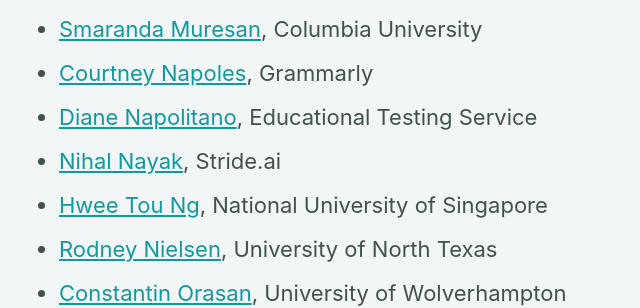
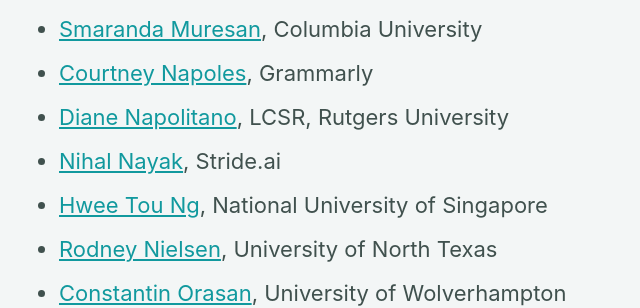
Before and after one commit to sigedu-org/website, a Jekyll site: the page built from _pages/members.md, in a window 1280 px wide and 900 px high, scrolled down 4119 px. Shown: the part 156-464 px from the top of the window, without its empty margins (303-943 px from the left). Built offline with Jekyll 4.4.1, drawn with Linux system fonts in a browser that asks for light colours; cached includes are drawn as plain includes; nearby versions of some CDN libraries.

Commit message:
Updated affiliation for a SIG EDU member

```diff
--- a/_pages/members.md
+++ b/_pages/members.md
@@ -97,7 +97,7 @@ toc: false
 - Verena Möller, Université catholique de Louvain<br/>
 - <a href="http://www.cs.columbia.edu/~smara/">Smaranda	Muresan</a>, Columbia University<br/>
 - <a href="http://cs.jhu.edu/~napoles">Courtney Napoles</a>, Grammarly<br/>
-- <a href="http://diane.sdf-us.org">Diane Napolitano</a>, Educational Testing Service<br/>
+- <a href="http://diane.sdf-us.org">Diane Napolitano</a>, LCSR, Rutgers University<br/>
 - <a href="iampuntre.github.io">Nihal Nayak</a>, Stride.ai<br/>
 - <a href="http://www.comp.nus.edu.sg/~nght/">Hwee Tou Ng</a>, National University of Singapore<br/>
 - <a href="http://www.cse.unt.edu/~Nielsen">Rodney Nielsen</a>, University of North Texas<br/>
```
